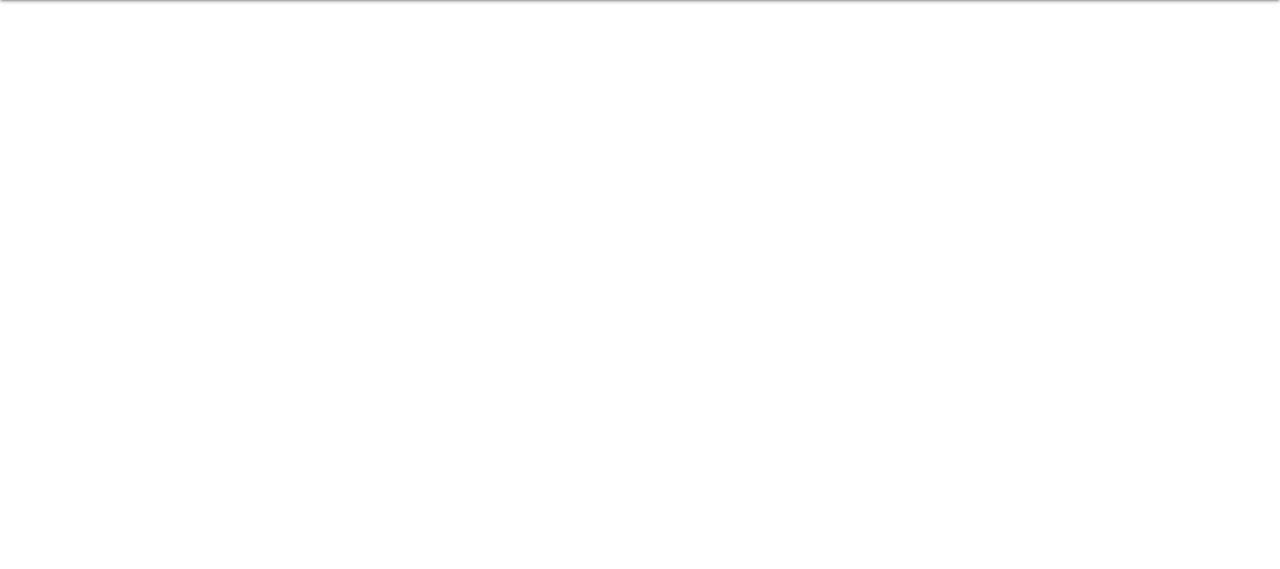
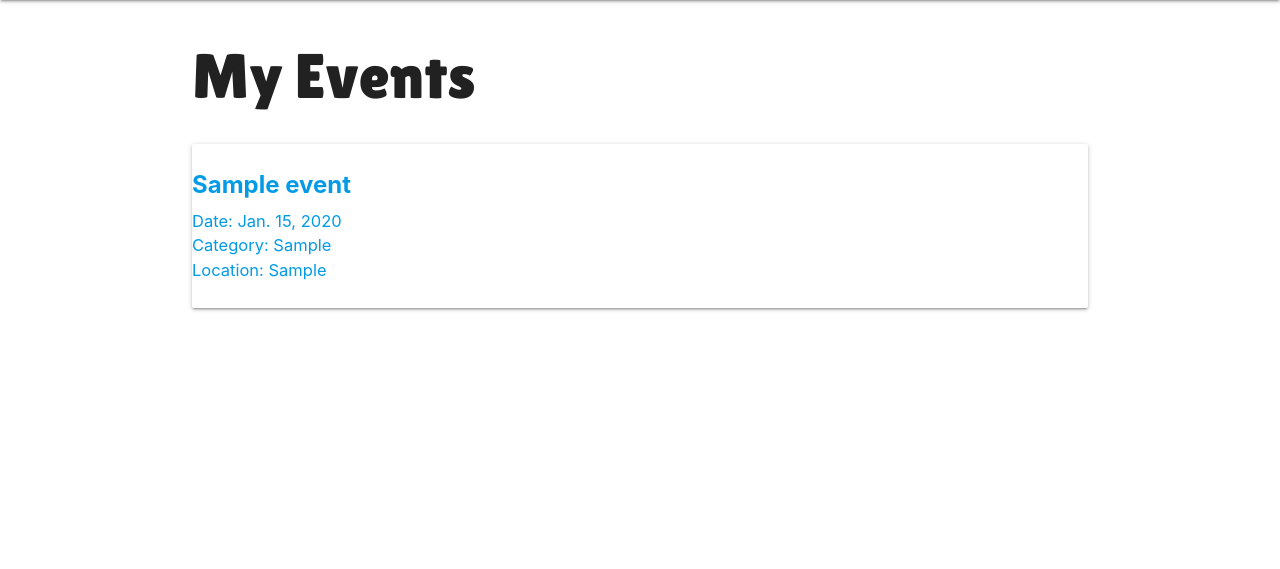
Before and after one commit to tlacerte/Loopedin-Austin, a Django app: template main_app/templates/events/userlist.html in a window 1280 px wide. Shown: the part 64-633 px from the top of the page. Run offline with Django 3.2, Linux system fonts and the light colour scheme; the template is opened without the code that fills it: values that come from a table or form of the project are taken from there, others are empty; tables that the repository leaves empty hold one stand-in row (values such as "Sample post").

Commit message:
Heather and Taylor add userlist page and sort date

```diff
--- a/main_app/templates/events/list.html
+++ b/main_app/templates/events/list.html
@@ -3,7 +3,7 @@
 
 <h1>Upcoming Events</h1>
 
-{% for event in event_list %}
+{% for event in event_list|dictsort:"date"%}
     <div class="card">
         <a href={% url 'detail' event.id %}
         <div class="card-content">
--- a/main_app/templates/events/userlist.html
+++ b/main_app/templates/events/userlist.html
@@ -1,6 +1,19 @@
 {% extends 'base.html' %}
 {% block content %}
 
+<h1>My Events</h1>
 
+{% for event in events|dictsort:"date" %}
+    <div class="card">
+        <a href={% url 'detail' event.id %}
+        <div class="card-content">
+            <span class="card-title">{{ event.name }}</span>
+            <p>Date: {{ event.date }}</p>
+            <p>Category: {{event.category}}</p>
+            <p>Location: {{event.location}}</p>
+        </div>
+    </div>
+  </a>
+{% endfor %}
 
 {% endblock %}
```
